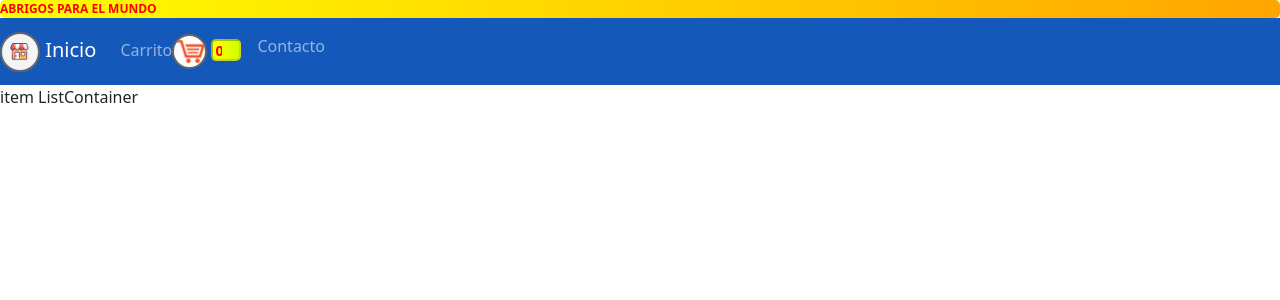
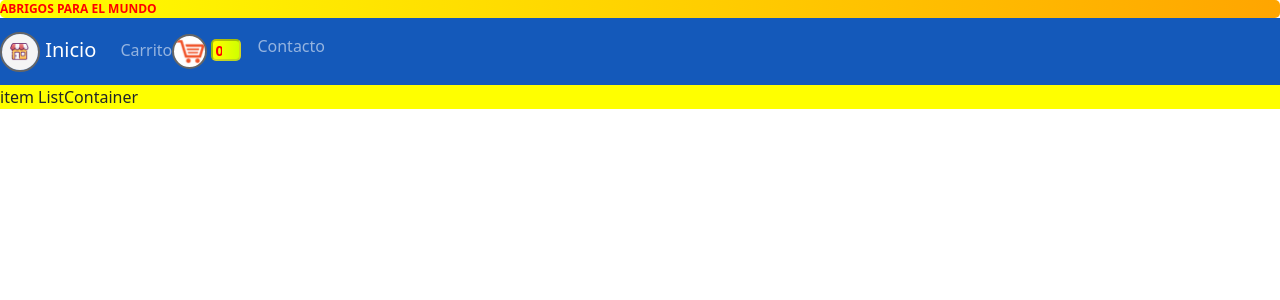
Before and after one commit to jcachom/ventas_react, a React (Create React App) app: page / in a window 1280 px wide. Shown: the top 300 px of the page. Built offline with nearby package versions, Linux system fonts and the light colour scheme.

Commit message:
Desafío 04 - v2

```diff
--- a/src/Componentes/ItemListContainer.js
+++ b/src/Componentes/ItemListContainer.js
@@ -3,9 +3,10 @@ import React, { Component } from 'react';
 
 class  ItemListContainer extends  Component {
     render() {
+        const colorP={background:'yellow'}
 
         return (
-            <div>
+            <div style={colorP}>
             {this.props.titulo}
             </div>
              );
```
